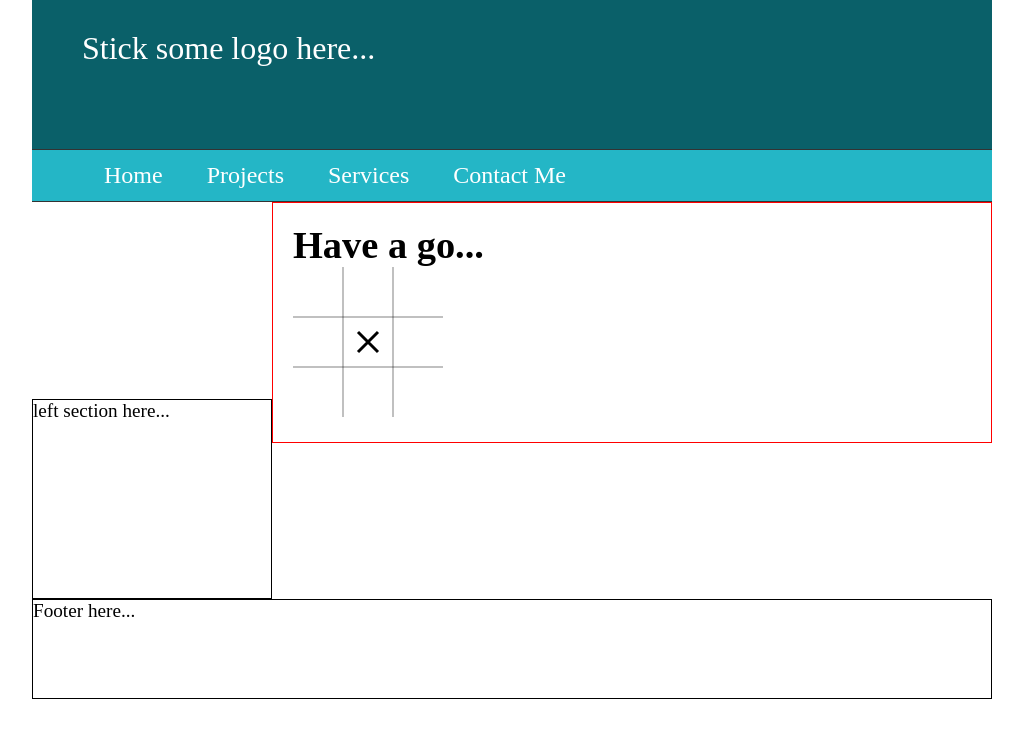
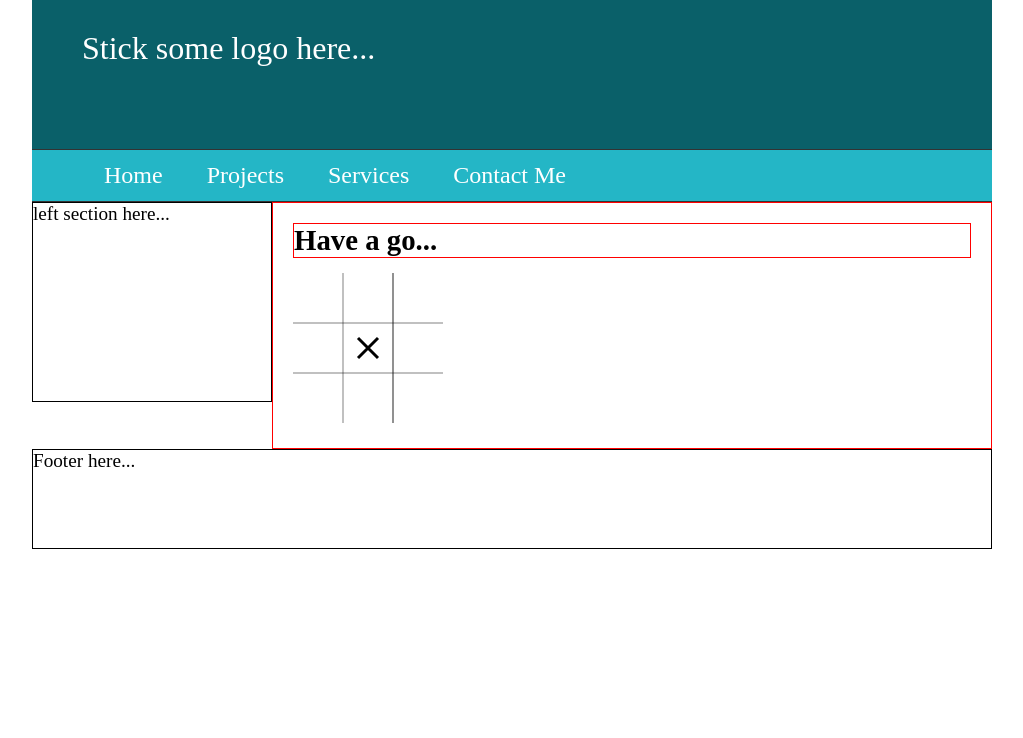
Before and after one commit to tpb61/tic-tac-toe, a website: page play.html in a window 1280 px wide. Both pictures are taken after a click on the element 496 px from the left and 342 px from the top of the page. Shown: the whole page, without its empty margins (128-1151 px from the left). Drawn offline with Linux system fonts and the light colour scheme.

Commit message:
Added reset new game button

```diff
--- a/play.html
+++ b/play.html
@@ -31,9 +31,12 @@
             values to be set to 25% & 75% without
             pushing the main section down to the next line
      --><div class="main-section">
-            <h1>Have a go...</h1>
+            <h2 class="title">Have a go...</h2>
             <div class="game">
                 <canvas id="tutorial" width="150" height="150"></canvas>
+            </div>
+            <div>
+                <button class="btn" type="button">New Game.</button>
             </div>
         </div>
         <footer>
--- a/play.js
+++ b/play.js
@@ -1,21 +1,21 @@
 // Add click event to the canvas
 let canvas = document.getElementById('tutorial');
+
 canvas.addEventListener('click', function(env) {
-  if (gameOver || gDraw) {
-    canvas.removeEventListener('click', arguments.callee, false);
-  } else {
-    drawChar(env);
-  }
-}, false);
+  drawChar(env);
+} , false);
 
+let ctx = canvas.getContext('2d');
+let title = document.getElementsByClassName('title')[0];
+let btn = document.getElementsByClassName('btn')[0];
+btn.addEventListener('click', newGame, false);
+// Initialise variables
 let winningStroke = '';
 const playerX = 'X';
 const playerO = 'O';
 let winner = 0;
-
 var gameOver = false;
 var gDraw = false;
-
 let sqClicked = [0,0,0,0,0,0,0,0,0];
 // the center position of the box clicked
 let pos = {
@@ -28,29 +28,32 @@ let sqBlank = true;
 // Board Click Event runs drawChar
 function drawChar(env) {
 
+  if (gameOver || gDraw) return;
+
   var mousePos = getMousePos(env);
   sqBlank = sqLocation(mousePos);
   if (sqBlank) {
     drawXorO(pos);
   } else {
-    console.log("Square taken, try again");
+    title.innerHTML = "Square taken";
   }
-
+  // Check for a game win or draw
   if (gameWin()) {
     drawWinningStroke();
     var player = (winner === 1) ? playerX : playerO;
-    console.log("Game win by: " + player);
+    title.innerHTML = "Winner: " + player;
+    btn.style.display = 'block';
   } else if (gameDraw()) {
-    console.log("Game was a draw");
+    title.innerHTML = "Game Draw";
+    btn.style.display = 'block';
   }
 }
 
 function drawWinningStroke() {
 
-  var ctx = canvas.getContext('2d');
-  ctx.lineWidth = 1;
+  // ctx.lineWidth = 1;
   ctx.strokeStyle = '#ff0000';
-
+  ctx.beginPath();
   switch (winningStroke) {
     case 'topH':
       ctx.moveTo(0, 25);
@@ -106,7 +109,7 @@ function gameDraw() {
 
 function gameWin() {
   // Check for winner
-  gameOver = false;
+  // gameOver = false;
 
   for (var i = 1; i <= 2; i++) {
     winner = i;
@@ -142,11 +145,9 @@ function gameWin() {
 function drawXorO() {
 
   // arc(x, y, radius, startAngle, endAngle, anticlockwise)
-  if (canvas.getContext) {
-    var ctx = canvas.getContext('2d');
+
     ctx.lineWidth = 3;
-    isX = !isX;
-    if (isX) {
+    if (!isX) {
       ctx.beginPath();
       ctx.arc(pos.x, pos.y, 12, 0, Math.PI * 2, true); // Outer circle
       ctx.stroke();
@@ -157,9 +158,11 @@ function drawXorO() {
       ctx.lineTo(pos.x + 10, pos.y + 10);
       ctx.moveTo(pos.x +10, pos.y -10);
       ctx.lineTo(pos.x -10, pos.y +10);
+      ctx.closePath();
       ctx.stroke();
     }
-  }
+    // switch to next player
+    isX = !isX;
 }
 
 // Return the x/y coordinates of the mouse click
@@ -268,11 +271,11 @@ function sqLocation(s) {
 }
 
 function drawBoard() {
-    var canvas = document.getElementById('tutorial');
-    if (canvas.getContext) {
-      var ctx = canvas.getContext('2d');
-    }
+
+    ctx.strokeStyle = '#000';
+    ctx.lineWidth=0.5;
     ctx.clearRect(0,0,150,150);
+    ctx.beginPath();
     ctx.moveTo(0,50);
     ctx.lineTo(150,50);
     ctx.moveTo(0, 100);
@@ -281,13 +284,21 @@ function drawBoard() {
     ctx.lineTo(50, 150);
     ctx.moveTo(100, 0);
     ctx.lineTo(100, 150);
-    ctx.lineWidth=0.5;
+    ctx.closePath();
     ctx.stroke();
   }
 
   function newGame() {
+    gameOver = false;
+    gDraw = false;
+    winningStroke = '';
+    winner = 0;
+    isX = true;
+    sqBlank = true;
+    title.innerHTML = 'Have a go...';
+    btn.style.display = 'none';
+    initClickedSquares();
     drawBoard();
-    initClickedSquares();
   }
 
   function initClickedSquares() {
--- a/style.css
+++ b/style.css
@@ -2,6 +2,15 @@
     box-sizing: border-box;
     background: #fff;
     margin: 0;
+}
+h2 {
+    margin-bottom: 15px;
+    border: 1px solid red;
+}
+button {
+    width: 100px;
+    height: 40px;
+    display: none;
 }
 .container {
     max-width: 960px;
@@ -53,6 +62,7 @@ ul li a:hover {
     font-size: 1.2em;
     border: 1px solid black;
     display: inline-block;
+    vertical-align: top;
 }
 
 .main-section {
```
Also changed, not shown: 1 other file.
